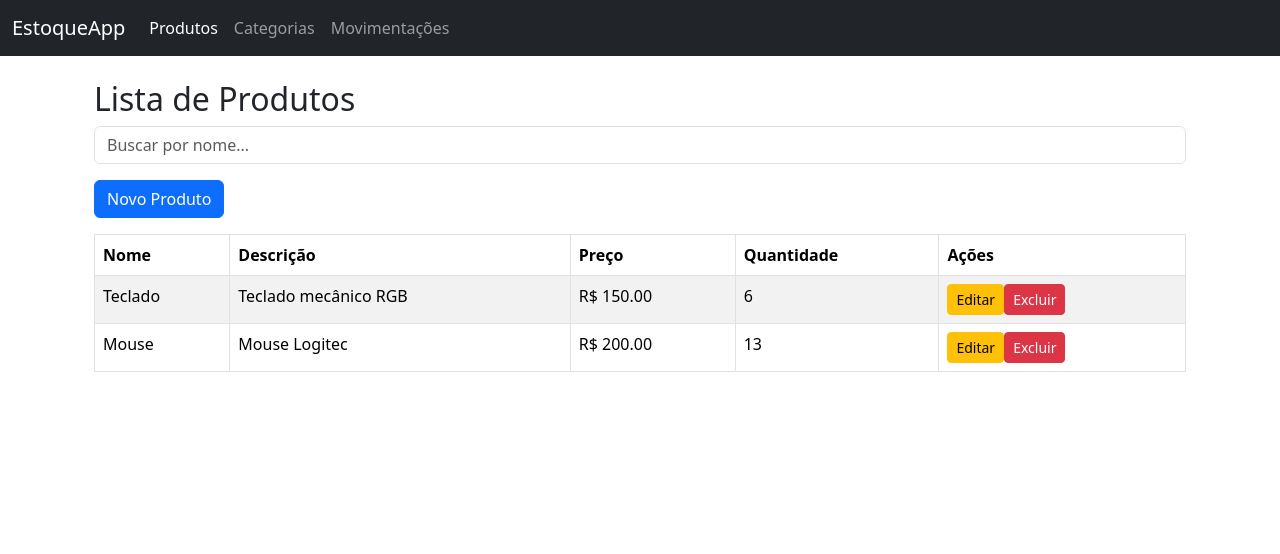
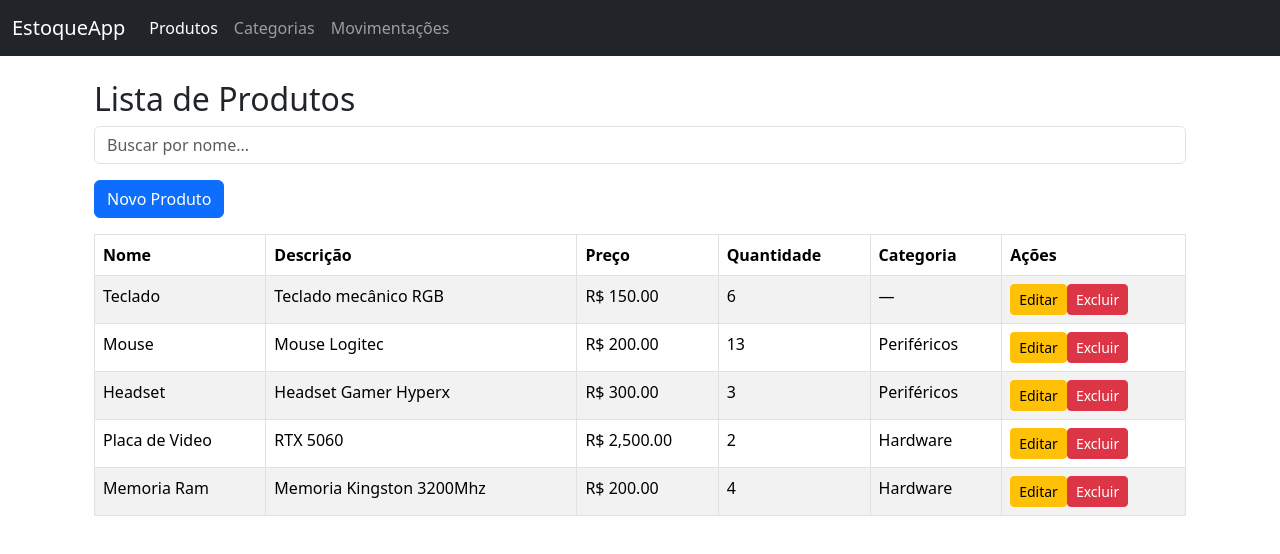
Before and after one commit to DouglasArsego/gestaoestoque, an Angular app in the folder estoque-app/: page /produtos in a window 1280 px wide. Shown: the top 554 px of the page. Built offline with nearby package versions, Linux system fonts and the light colour scheme; data requests are answered from the project's data file.

Commit message:
Correcao Categoria
Correcao da Categoria

```diff
--- a/estoque-app/db.json
+++ b/estoque-app/db.json
@@ -15,6 +15,30 @@
       "preco": 200,
       "quantidade": 13,
       "categoriaId": "1"
+    },
+    {
+      "nome": "Headset",
+      "descricao": "Headset Gamer Hyperx",
+      "preco": 300,
+      "quantidade": 3,
+      "categoriaId": "1",
+      "id": "5f39"
+    },
+    {
+      "id": "7777",
+      "nome": "Placa de Video",
+      "descricao": "RTX 5060",
+      "preco": 2500,
+      "quantidade": 2,
+      "categoriaId": "3381"
+    },
+    {
+      "id": "0232",
+      "nome": "Memoria Ram",
+      "descricao": "Memoria Kingston 3200Mhz",
+      "preco": 200,
+      "quantidade": 4,
+      "categoriaId": "3381"
     }
   ],
   "categorias": [
@@ -25,11 +49,15 @@
     {
       "id": "3381",
       "nome": "Hardware"
+    },
+    {
+      "id": "9383",
+      "nome": "Computadores"
     }
   ],
   "movimentacoes": [
     {
-      "id": 1,
+      "id": "1",
       "tipo": "entrada",
       "produtoId": 1,
       "quantidade": 5,
@@ -48,6 +76,20 @@
       "produtoId": "c03f",
       "quantidade": 3,
       "data": "2025-10-15"
+    },
+    {
+      "id": "c4f6",
+      "tipo": "saida",
+      "produtoId": "5f39",
+      "quantidade": 2,
+      "data": "2025-10-16"
+    },
+    {
+      "id": "3eb6",
+      "tipo": "saida",
+      "produtoId": "0232",
+      "quantidade": 2,
+      "data": "2025-10-16"
     }
   ]
 }
--- a/estoque-app/src/app/produtos/produto-list.html
+++ b/estoque-app/src/app/produtos/produto-list.html
@@ -14,6 +14,7 @@
         <th>Descrição</th>
         <th>Preço</th>
         <th>Quantidade</th>
+        <th>Categoria</th>
         <th>Ações</th>
       </tr>
     </thead>
@@ -23,6 +24,7 @@
         <td>{{ produto.descricao }}</td>
         <td>R$ {{ produto.preco | number:'1.2-2' }}</td>
         <td>{{ produto.quantidade }}</td>
+        <td>{{ nomeCategoria(produto.categoriaId) }}</td>
         <td>
           <a [routerLink]="['/produtos/editar', produto.id]" class="btn btn-sm btn-warning">Editar</a>
           <button (click)="excluir(produto.id!)" class="btn btn-sm btn-danger">Excluir</button>
--- a/estoque-app/src/app/produtos/produto-list.ts
+++ b/estoque-app/src/app/produtos/produto-list.ts
@@ -4,6 +4,7 @@ import { RouterModule } from '@angular/router';
 import { FormsModule } from '@angular/forms';
 import { Produto, ProdutoService } from './produto';
 import { FiltroPipe } from '../shared/filtro-pipe';
+import { Categoria, CategoriaService } from '../categorias/categoria';
 
 @Component({
   selector: 'app-produto-list',
@@ -13,10 +14,14 @@ import { FiltroPipe } from '../shared/filtro-pipe';
 })
 export class ProdutoList {
   private produtoService = inject(ProdutoService);
+  private categoriaService = inject(CategoriaService);
+
   produtos: Produto[] = [];
+  categorias: Categoria[] = [];
   filtro = '';
 
   constructor() {
+    this.carregarCategorias();
     this.carregarProdutos();
   }
 
@@ -24,6 +29,17 @@ export class ProdutoList {
     this.produtoService.listar().subscribe((dados) => {
       this.produtos = dados;
     });
+  }
+
+  carregarCategorias() {
+    this.categoriaService.listar().subscribe((dados) => {
+      this.categorias = dados;
+    });
+  }
+
+  nomeCategoria(id: number): string {
+    const categoria = this.categorias.find(c => c.id === id);
+    return categoria ? categoria.nome : '—';
   }
 
   excluir(id: number) {
```
